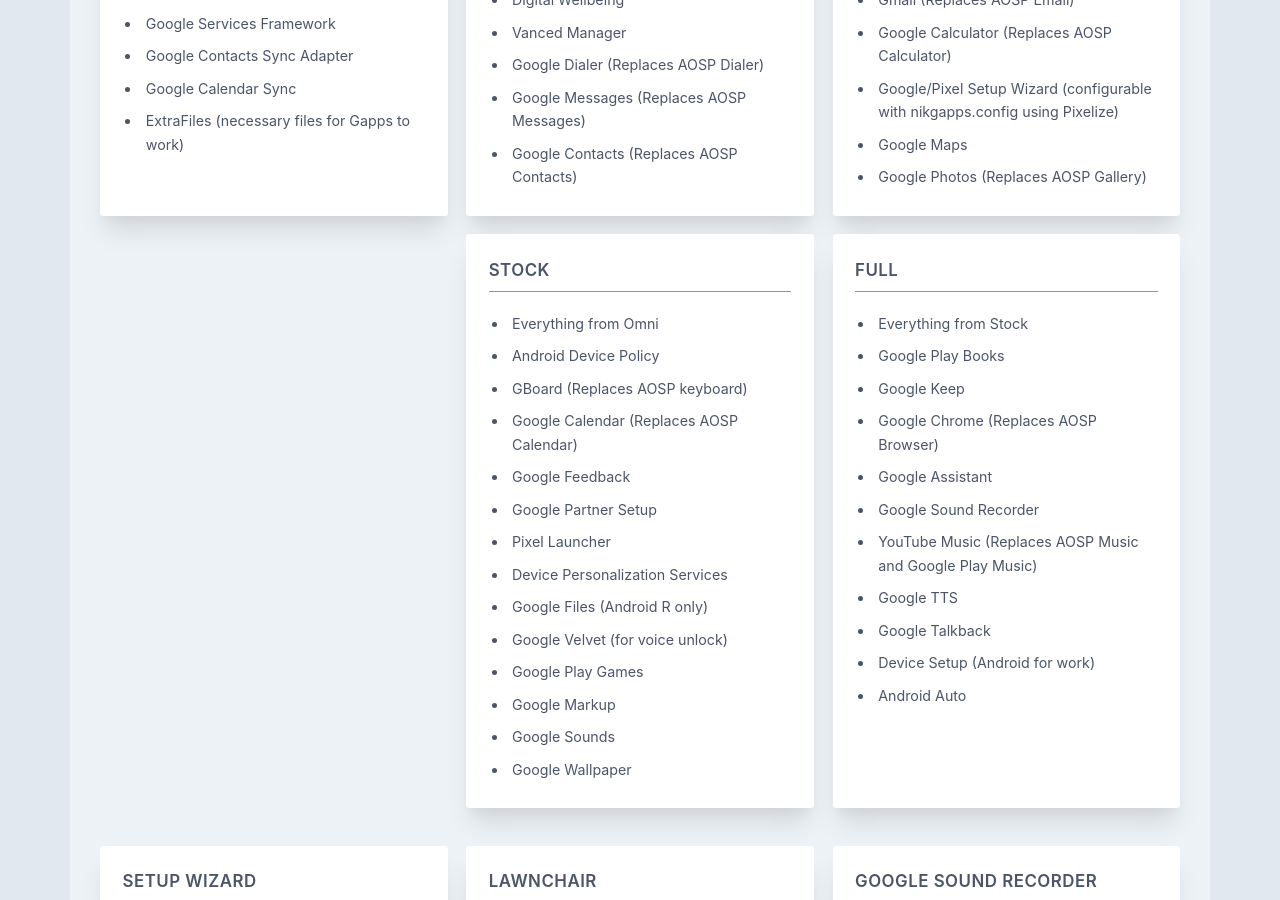
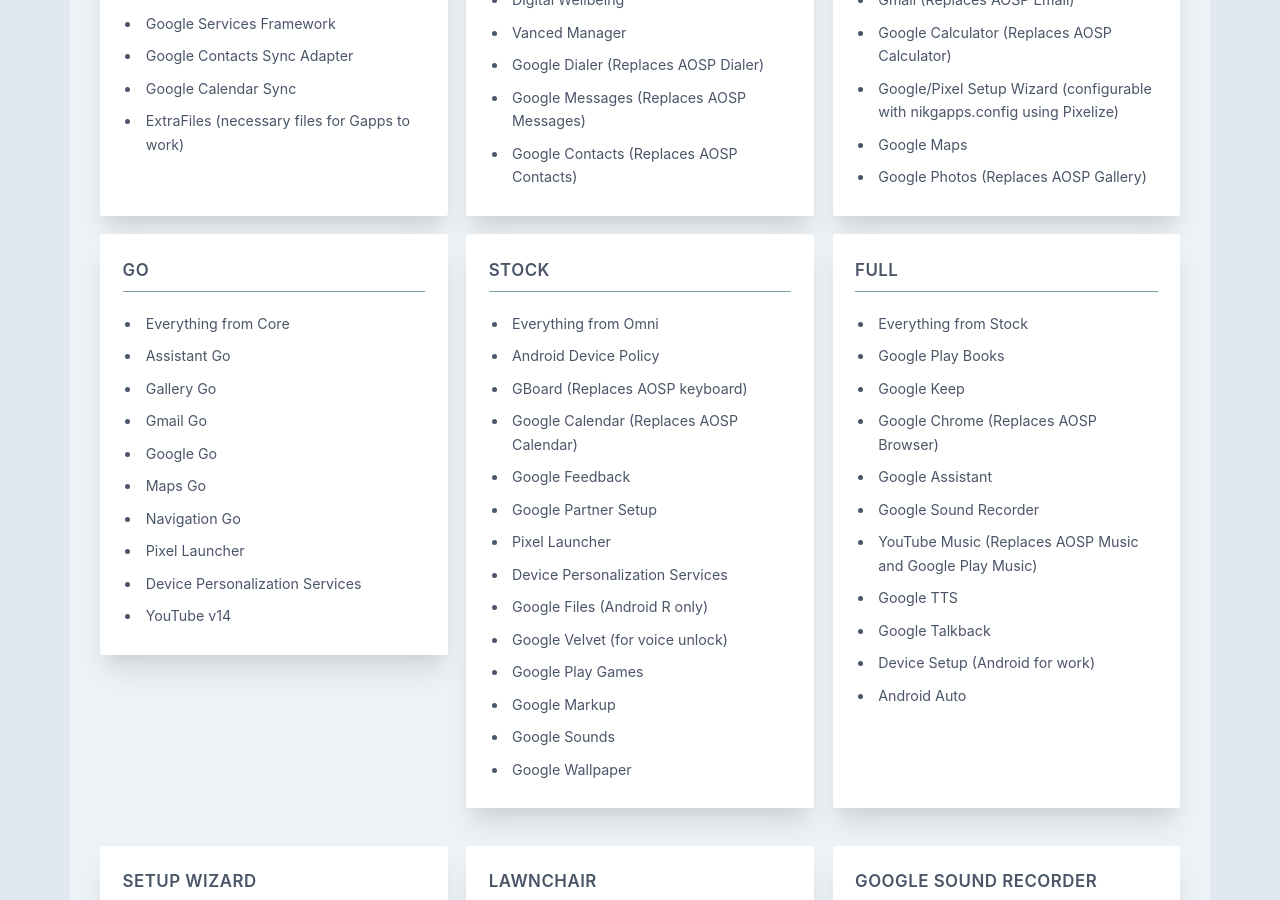
Before and after one commit to nikgapps/nikgapps.github.io, a Jekyll site: the page built from downloads.html, in a window 1280 px wide and 900 px high, scrolled down 536 px. Built offline with Jekyll 4.4.1, drawn with Linux system fonts in a browser that asks for light colours; some web fonts are replaced.

Commit message:
Add Go Packages to the list

```diff
--- a/_data/downloads.yaml
+++ b/_data/downloads.yaml
@@ -57,3 +57,15 @@
           - item: Google Talkback
           - item: Device Setup (Android for work)
           - item: Android Auto
+    - title: Go
+      contains:
+          - item: Everything from Core
+          - item: Assistant Go
+          - item: Gallery Go
+          - item: Gmail Go
+          - item: Google Go
+          - item: Maps Go
+          - item: Navigation Go
+          - item: Pixel Launcher
+          - item: Device Personalization Services
+          - item: YouTube v14
```
